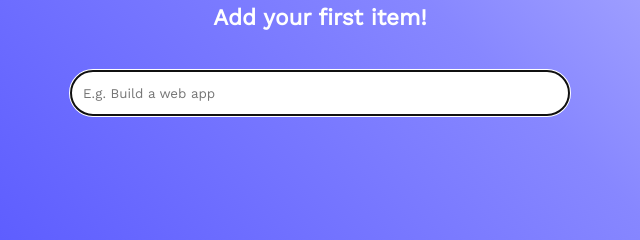
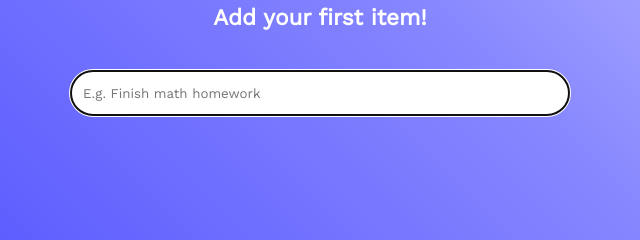
Before and after one commit to satripp/helloDashboard, a browser extension: page index.html in a window 1280 px wide. Shown: the part 462-702 px from the top of the page, 320-960 px from the left. Drawn offline with nearby package versions, Linux system fonts and the light colour scheme.

Commit message:
Update index.html

```diff
--- a/index.html
+++ b/index.html
@@ -29,7 +29,7 @@
 	      <h2 class="empty-state__title">Add your first item!</h2>
 	    </div>
 	    <form class="js-form">
-	      <input autofocus type="text" aria-label="Enter a new todo item" placeholder="E.g. Build a web app" class="js-todo-input">
+	      <input autofocus type="text" aria-label="Enter a new todo item" placeholder="E.g. Finish math homework" class="js-todo-input">
 	    </form>
 	</div>
 
```
